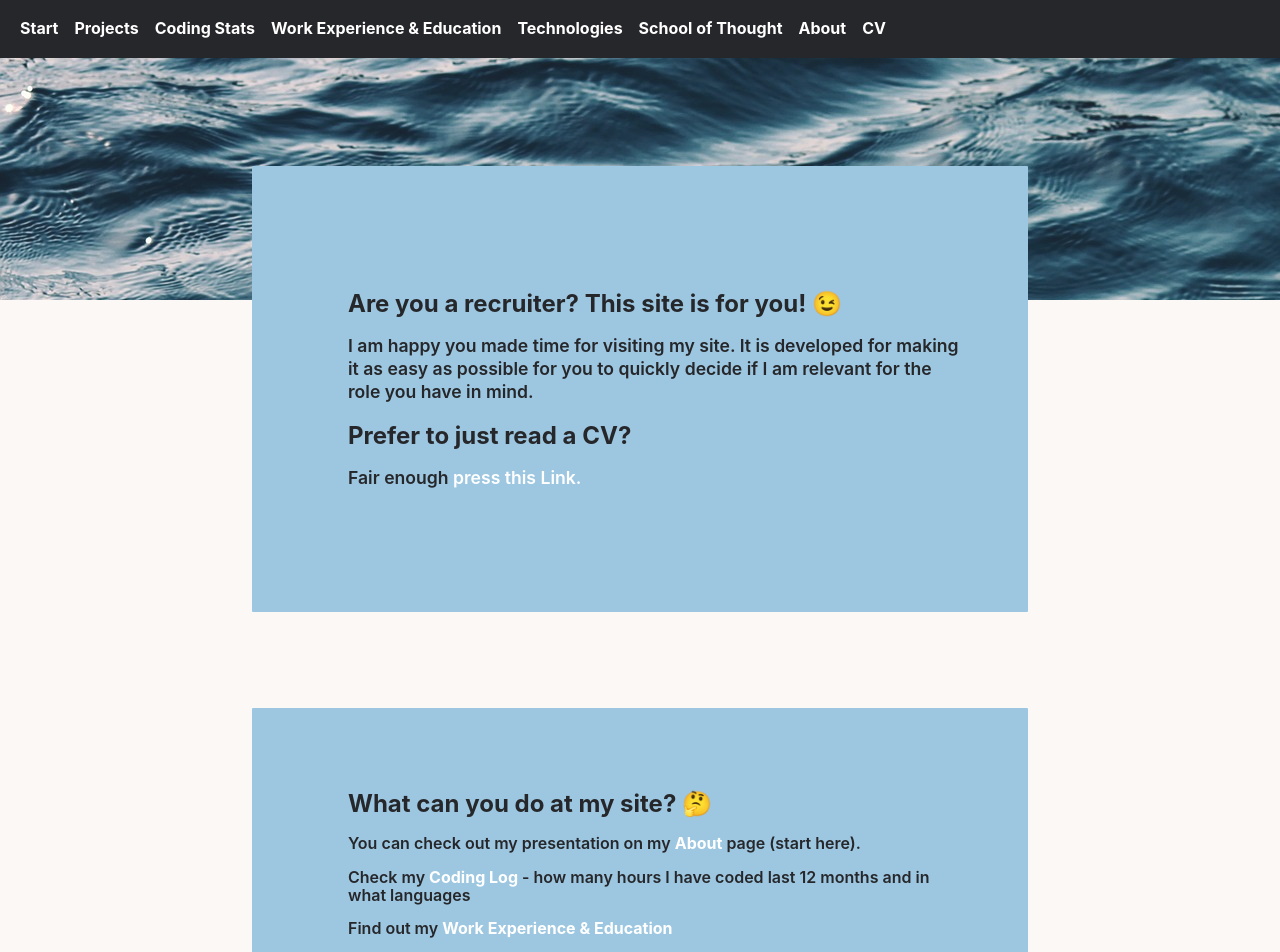
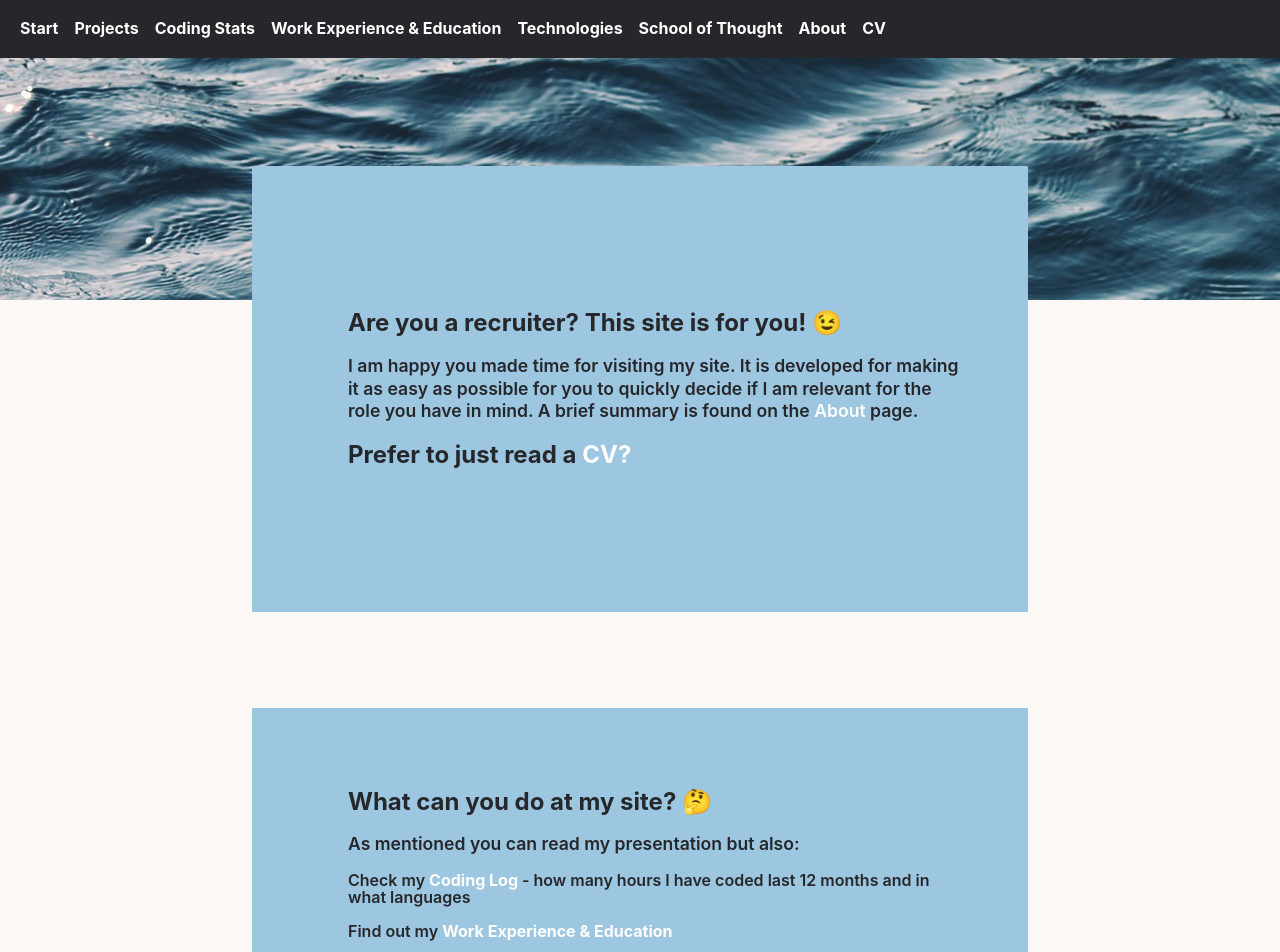
Before and after one commit to RobinAxelsson/personal-jam, a Next.js app: page / in a window 1280 px wide. Shown: the top 952 px of the page. Built offline with nearby package versions, Linux system fonts and the light colour scheme.

Commit message:
Editing some text

```diff
--- a/pages/experience.js
+++ b/pages/experience.js
@@ -11,7 +11,7 @@ export async function getStaticProps() {
   };
 }
 
-export default function ExperiencePage({ worklife, education, technologies }) {
+export default function ExperiencePage({ worklife, education }) {
   return (
     <div className="card-collection">
       <WorkExperience worklife={worklife} />
--- a/resume/to-recruiters.md
+++ b/resume/to-recruiters.md
@@ -1,20 +1,18 @@
 ### Are you a recruiter? This site is for you! 😉
 
-I am happy you made time for visiting my site. It is developed for making it as easy as possible for you to quickly decide if I am relevant for the role you have in mind.
+I am happy you made time for visiting my site. It is developed for making it as easy as possible for you to quickly decide if I am relevant for the role you have in mind. A brief summary is found on the [About](/about) page.
 
-### Prefer to just read a CV?
-
-Fair enough [press this Link.](https://drive.google.com/file/d/1T6D66JRzcRjqYrN8KlE58GevxIs82P4g/view?usp=share_link)
+### Prefer to just read a [CV?](https://drive.google.com/file/d/1T6D66JRzcRjqYrN8KlE58GevxIs82P4g/view?usp=share_link)
 
 ---
 ### What can you do at my site? 🤔
 
-- You can check out my presentation on my [**About**](/about) page (start here).
+As mentioned you can read my presentation but also:
 - Check my [**Coding Log**](/stats) - how many hours I have coded last 12 months and in what languages
 - Find out my [**Work Experience & Education**](/experience)
 - Read a summery about my bigger [**Resume Projects**](/projects)
 - See what tech-stack and [**Technologies**](/tech) I have experience from and what I know the best.
-- Find out what books, channels I like and what I value - aka what [**School of Thought**](/school-of-thought) I have.
+- Find out what books, channels I like and what I value - see [**School of Thought**](/school-of-thought) page.
 
 ---
 
```
Also changed, not shown: resume/highlighted_projects/vcc_sums.md (+1 -1 lines).
